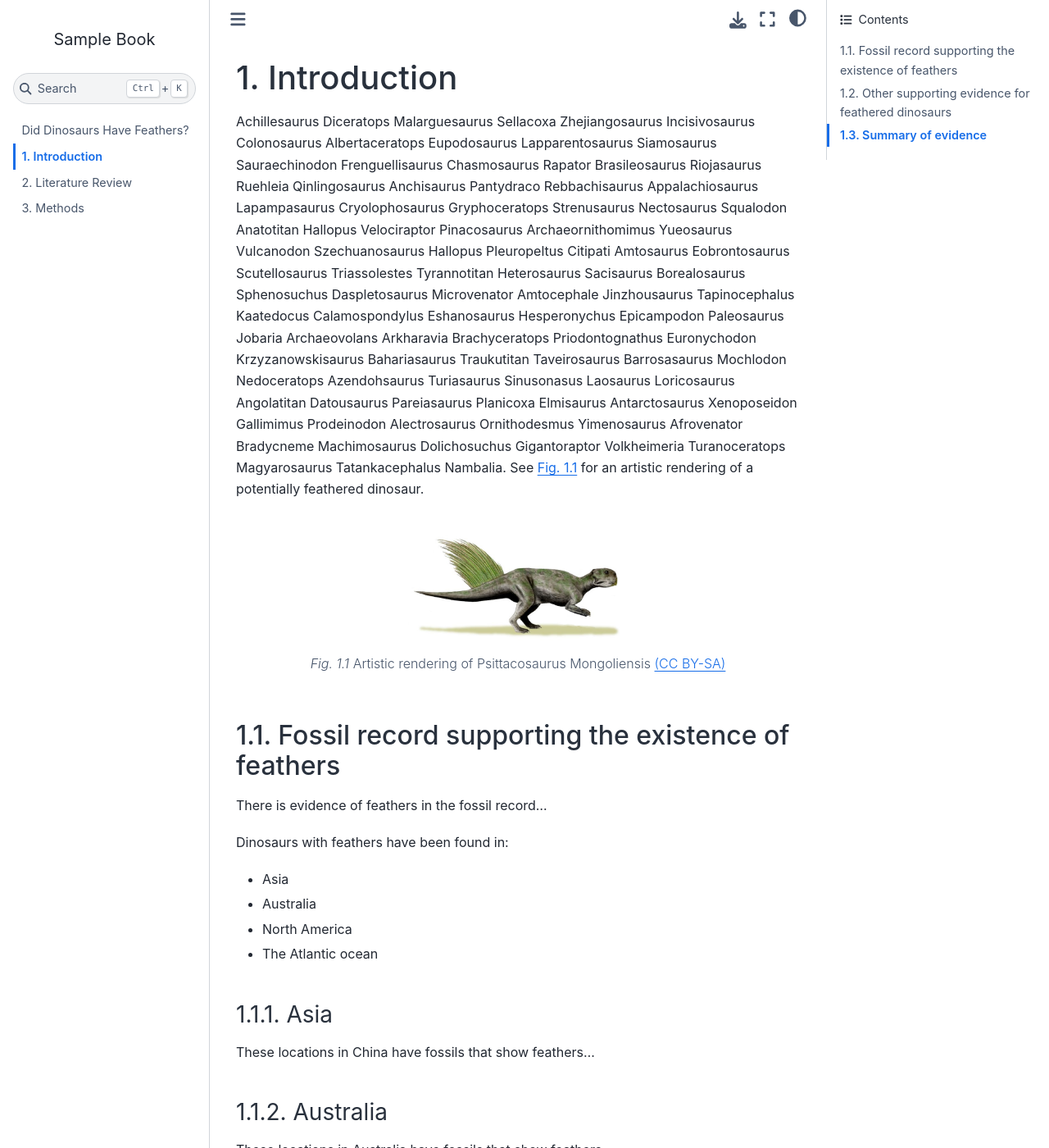
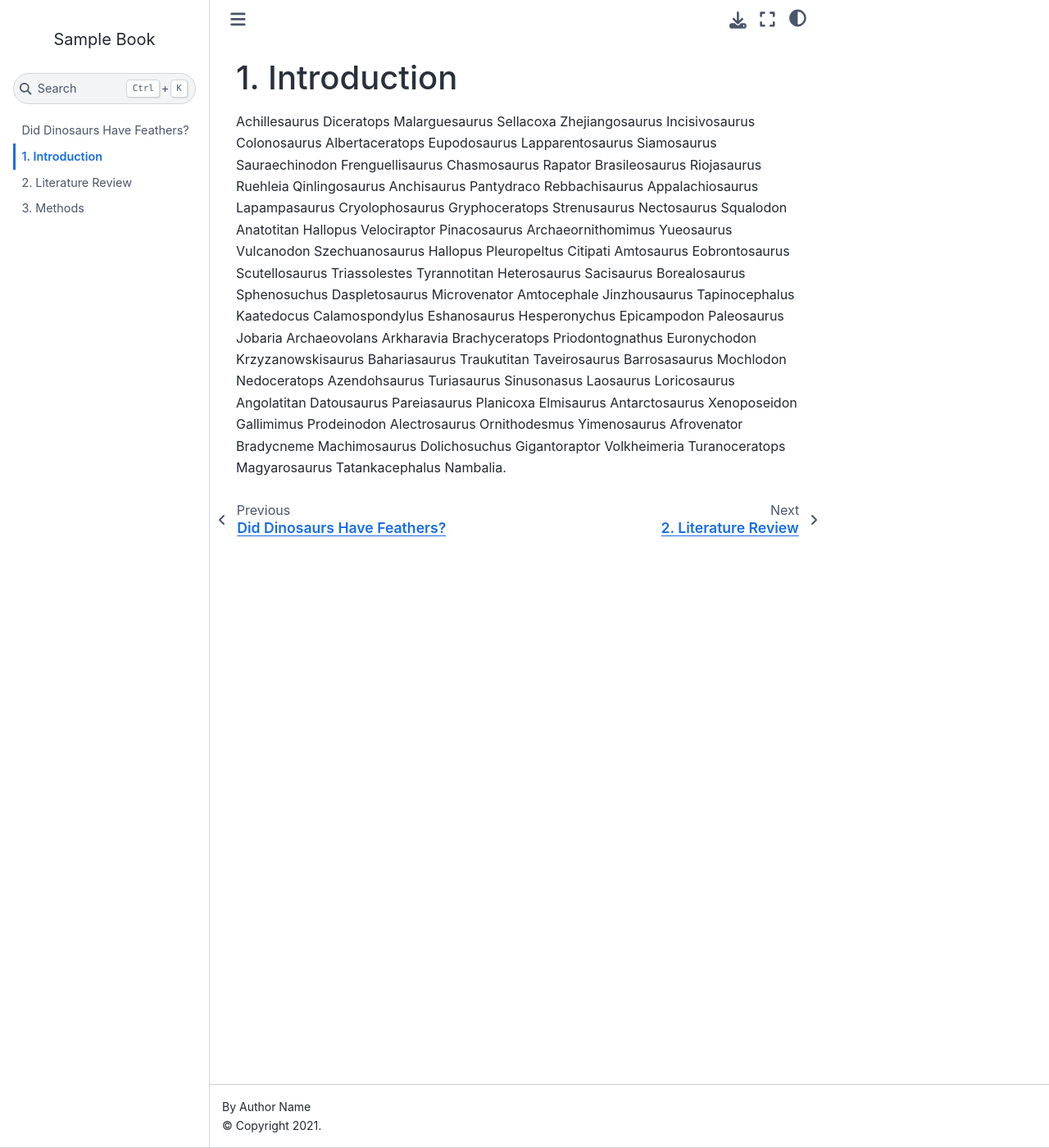
Before and after one commit to SkyRockMoon/sample-book, a Jupyter Book: the page built from book/intro.md, in a window 1280 px wide and 1400 px high. Shown: the whole window at 82% size. Built offline with Jupyter Book 1.0.4 settings and Sphinx 7.4.7 and the Sphinx Book theme 1.1.4, drawn with Linux system fonts in a browser that asks for light colours; some of the changed text lies outside the part shown.

Commit message:
reset book

````diff
--- a/book/intro.md
+++ b/book/intro.md
@@ -1,59 +1,3 @@
 # Introduction
 
-Achillesaurus Diceratops Malarguesaurus Sellacoxa Zhejiangosaurus Incisivosaurus Colonosaurus Albertaceratops Eupodosaurus Lapparentosaurus Siamosaurus Sauraechinodon Frenguellisaurus Chasmosaurus Rapator Brasileosaurus Riojasaurus Ruehleia Qinlingosaurus Anchisaurus Pantydraco Rebbachisaurus Appalachiosaurus Lapampasaurus Cryolophosaurus Gryphoceratops Strenusaurus Nectosaurus Squalodon Anatotitan Hallopus Velociraptor Pinacosaurus Archaeornithomimus Yueosaurus Vulcanodon Szechuanosaurus Hallopus Pleuropeltus Citipati Amtosaurus Eobrontosaurus Scutellosaurus Triassolestes Tyrannotitan Heterosaurus Sacisaurus Borealosaurus Sphenosuchus Daspletosaurus Microvenator Amtocephale Jinzhousaurus Tapinocephalus Kaatedocus Calamospondylus Eshanosaurus Hesperonychus Epicampodon Paleosaurus Jobaria Archaeovolans Arkharavia Brachyceratops Priodontognathus Euronychodon Krzyzanowskisaurus Bahariasaurus Traukutitan Taveirosaurus Barrosasaurus Mochlodon Nedoceratops Azendohsaurus Turiasaurus Sinusonasus Laosaurus Loricosaurus Angolatitan Datousaurus Pareiasaurus Planicoxa Elmisaurus Antarctosaurus Xenoposeidon Gallimimus Prodeinodon Alectrosaurus Ornithodesmus Yimenosaurus Afrovenator Bradycneme Machimosaurus Dolichosuchus Gigantoraptor Volkheimeria Turanoceratops Magyarosaurus Tatankacephalus Nambalia. See {numref}`figure-example` for an artistic rendering of a potentially feathered dinosaur.
-
-```{figure} img/Psittacosaurus_mongoliensis_whole_BW.jpg
-:height: 150px
-:name: figure-example
-
-Artistic rendering of Psittacosaurus Mongoliensis [(CC BY-SA)](https://commons.wikimedia.org/wiki/File:Psittacosaurus_mongoliensis_whole_BW.jpg)
-```
-
-(fossil-record)=
-## Fossil record supporting the existence of feathers
-
-There is evidence of feathers in the fossil record...
-
-Dinosaurs with feathers have been found in:
-
-- Asia
-- Australia
-- North America
-- The Atlantic ocean
-
-### Asia
-These locations in China have fossils that show feathers...
-
-### Australia
-These locations in Australia have fossils that show feathers...
-
-## Other supporting evidence for feathered dinosaurs
-This is body text.
-
-A carriage return is required to make a line break.
-These two lines will be part of the same paragraph.
-
-This line will be part of the next paragraph.
-
-## Summary of evidence
-
-{numref}`summary-table` summarizes the finding from 30 years of research into feathered dinosaurs.
-
-```{list-table} Summary of feathered dinosaurs
-:header-rows: 1
-:widths: auto
-:name: summary-table
-
-* - Location
-  - Year
-  - Species
-* - China
-  - 2017
-  - Urbacodon
-* - Australia
-  - 2019
-  - Microceratus
-* - Atlantic Ocean
-  - 2020
-  - Venaticosuchus
-```
+Achillesaurus Diceratops Malarguesaurus Sellacoxa Zhejiangosaurus Incisivosaurus Colonosaurus Albertaceratops Eupodosaurus Lapparentosaurus Siamosaurus Sauraechinodon Frenguellisaurus Chasmosaurus Rapator Brasileosaurus Riojasaurus Ruehleia Qinlingosaurus Anchisaurus Pantydraco Rebbachisaurus Appalachiosaurus Lapampasaurus Cryolophosaurus Gryphoceratops Strenusaurus Nectosaurus Squalodon Anatotitan Hallopus Velociraptor Pinacosaurus Archaeornithomimus Yueosaurus Vulcanodon Szechuanosaurus Hallopus Pleuropeltus Citipati Amtosaurus Eobrontosaurus Scutellosaurus Triassolestes Tyrannotitan Heterosaurus Sacisaurus Borealosaurus Sphenosuchus Daspletosaurus Microvenator Amtocephale Jinzhousaurus Tapinocephalus Kaatedocus Calamospondylus Eshanosaurus Hesperonychus Epicampodon Paleosaurus Jobaria Archaeovolans Arkharavia Brachyceratops Priodontognathus Euronychodon Krzyzanowskisaurus Bahariasaurus Traukutitan Taveirosaurus Barrosasaurus Mochlodon Nedoceratops Azendohsaurus Turiasaurus Sinusonasus Laosaurus Loricosaurus Angolatitan Datousaurus Pareiasaurus Planicoxa Elmisaurus Antarctosaurus Xenoposeidon Gallimimus Prodeinodon Alectrosaurus Ornithodesmus Yimenosaurus Afrovenator Bradycneme Machimosaurus Dolichosuchus Gigantoraptor Volkheimeria Turanoceratops Magyarosaurus Tatankacephalus Nambalia.
````
Also changed, not shown: book/lit-review.md (+1 -5 lines), book/methods.md (+1 -43 lines).
